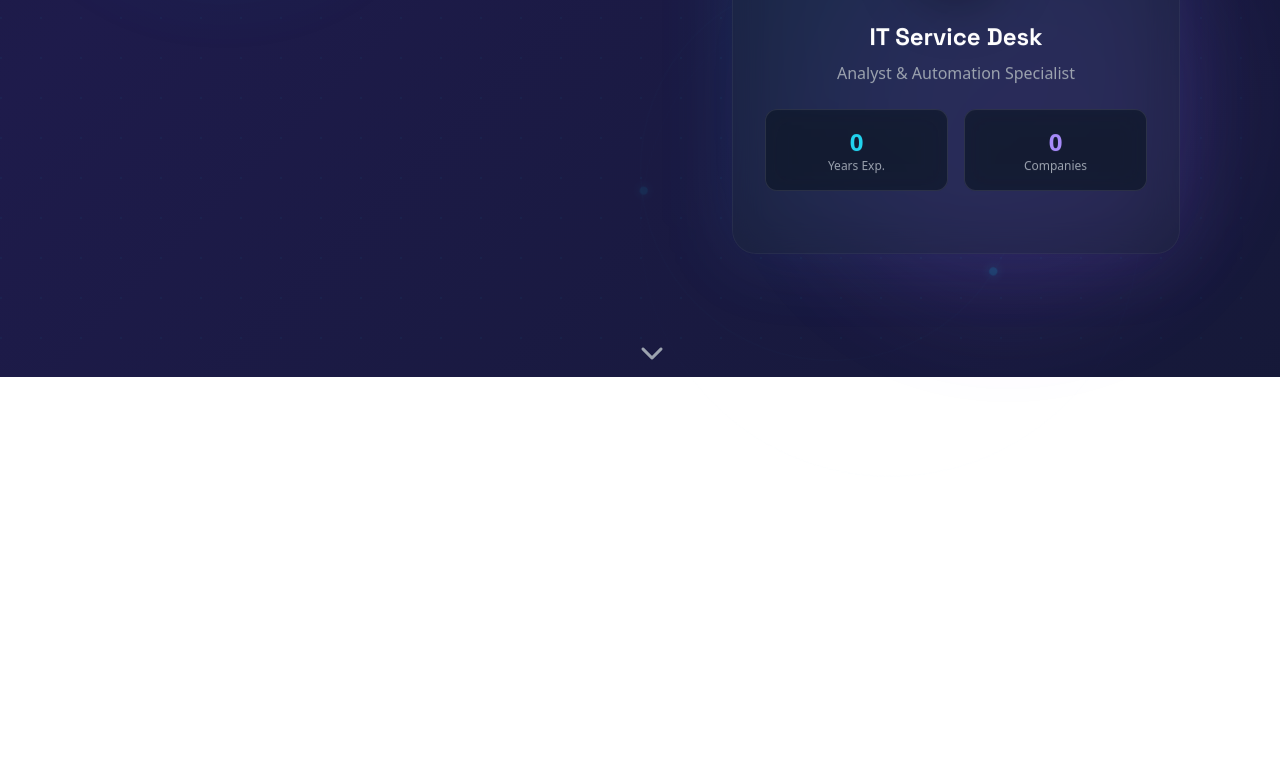
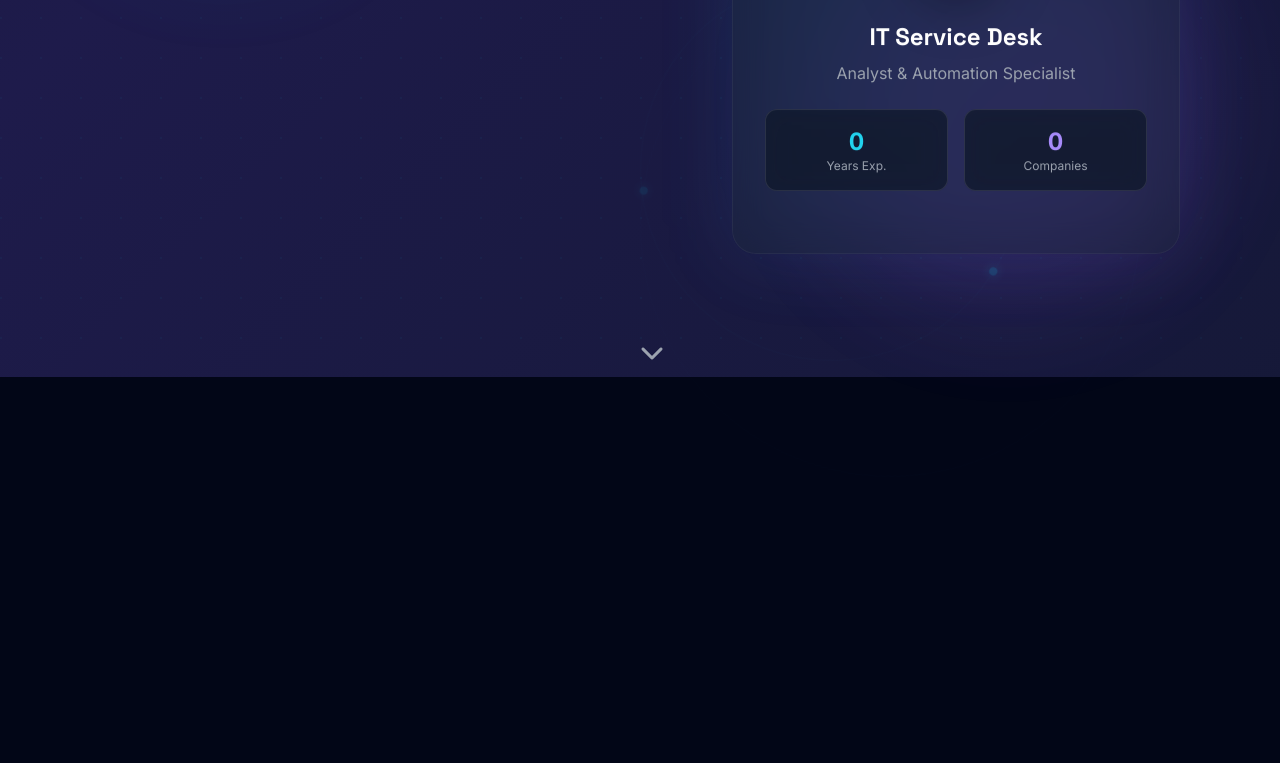
Before and after one commit to markserrano/my-resume, a plain HTML site: page index.html in a window 1280 px wide. Shown: the part 423-1186 px from the top of the page. Drawn offline with nearby package versions, Linux system fonts and the light colour scheme.

Commit message:
Update style.css

```diff
--- a/css/style.css
+++ b/css/style.css
@@ -1,6 +1,4 @@
-
-# Create CSS file
-css_content = '''/* Custom Styles for Mark Hadrian Serrano Portfolio */
+/* Custom Styles for Mark Hadrian Serrano Portfolio */
 
 body {
     background: #020617;
@@ -229,10 +227,3 @@ body {
         left: 20px;
     }
 }
-'''
-
-# Save CSS file
-with open('/mnt/kimi/output/style.css', 'w', encoding='utf-8') as f:
-    f.write(css_content)
-
-print("✅ css/style.css created successfully")
```
